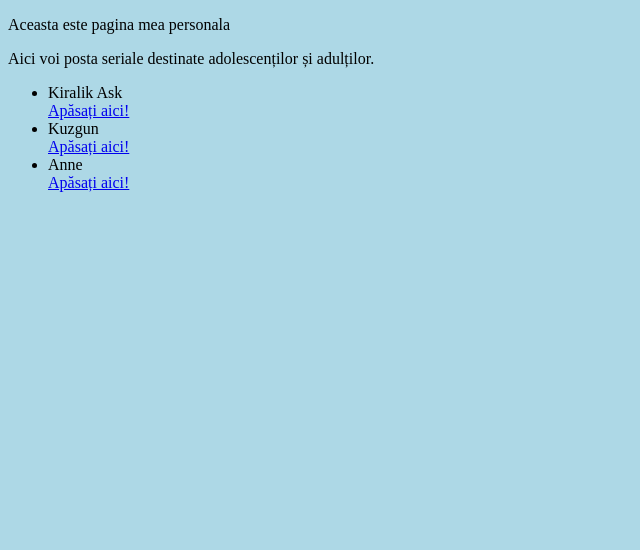
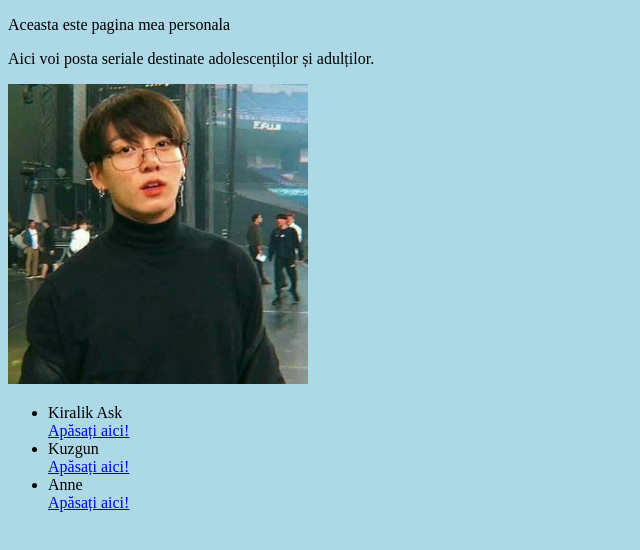
Before and after one commit to nicoleta2003/nicoleta2003.github.io, a plain HTML site: page index.html in a window 1280 px wide. Shown: the whole page, without its empty margins (0-640 px from the left). Drawn offline with Linux system fonts and the light colour scheme.

Commit message:
Update index.html

```diff
--- a/index.html
+++ b/index.html
@@ -8,7 +8,7 @@
 <p>Aceasta este pagina mea personala</p>
 
 <p>Aici voi posta seriale destinate adolescenților și adulților. </p>
-
+<img src="FB_IMG_1589660225283.jpg"  height="300" width ="300" >
 <ul>
 
 
```
